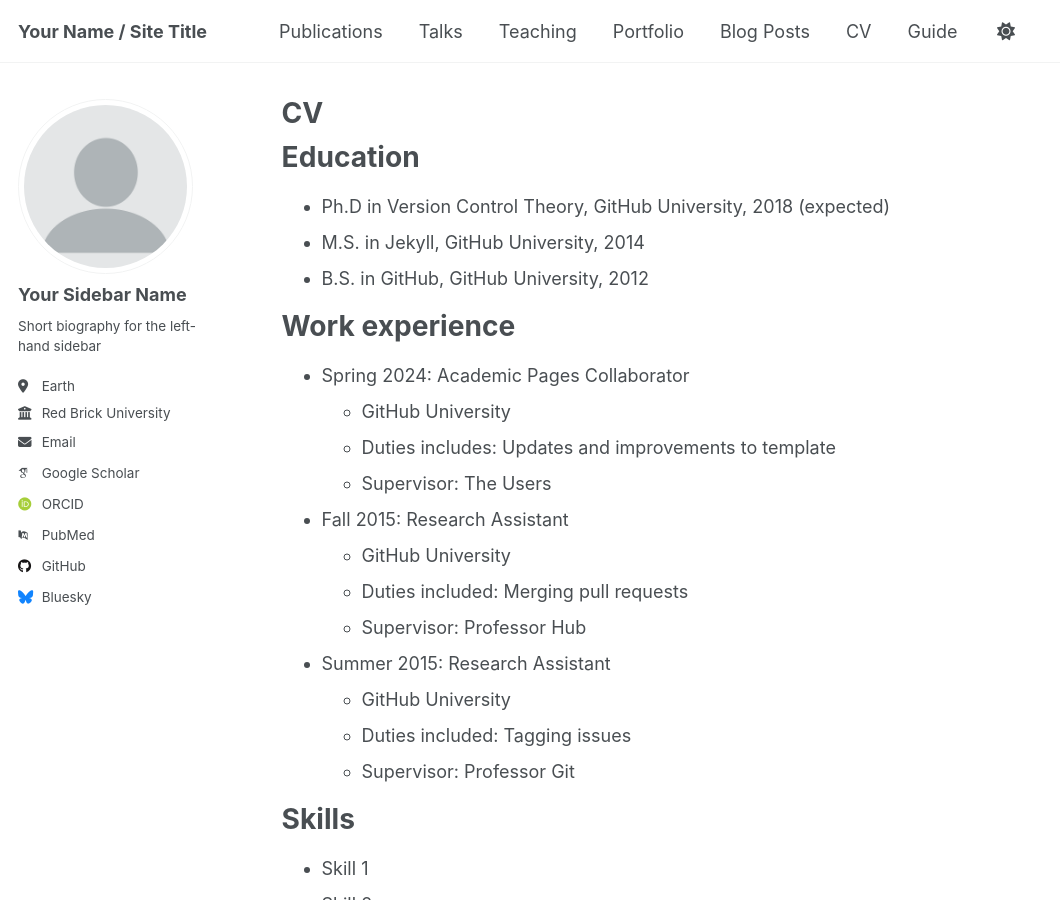
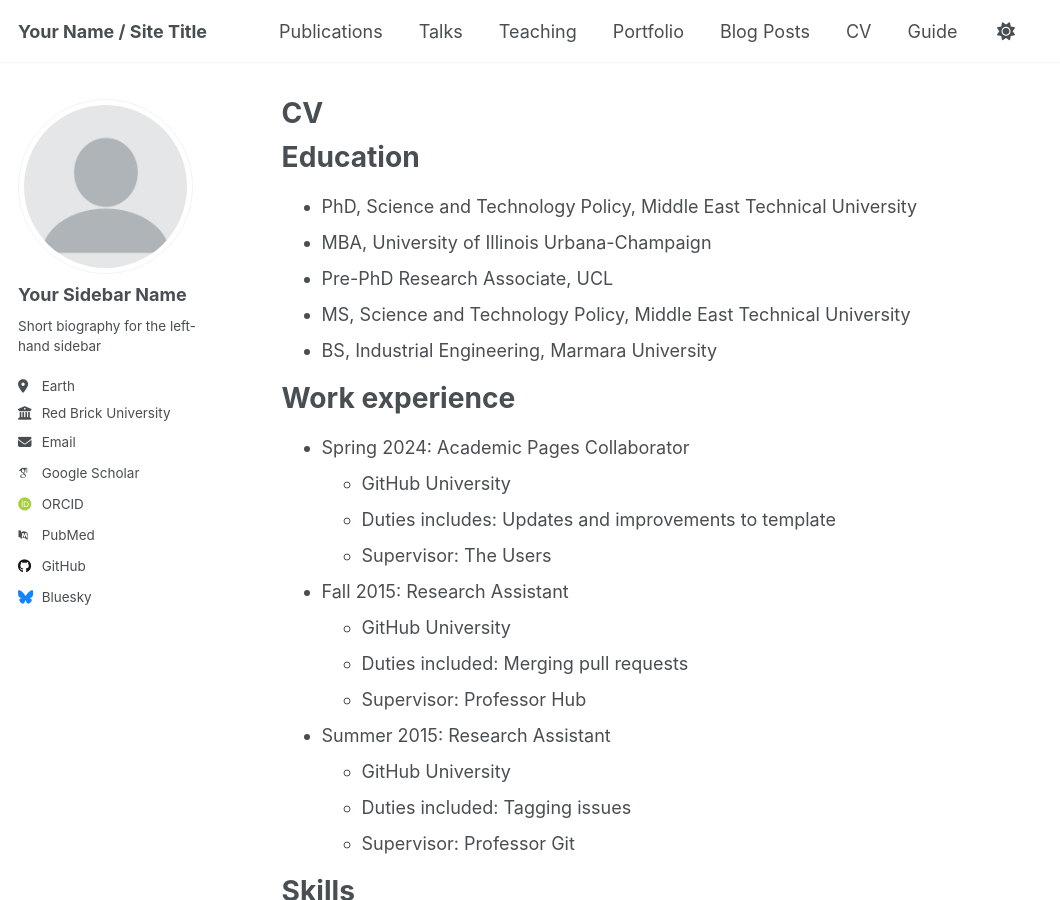
Before and after one commit to Okan-Kara/Okan-Kara, a Jekyll site: the page built from _pages/cv.md, in a window 1280 px wide and 900 px high. Shown: the whole window, without its empty margins (0-1060 px from the left). Built offline with Jekyll 4.4.1, drawn with Linux system fonts in a browser that asks for light colours; some web fonts are replaced.

Commit message:
Update cv.md

```diff
--- a/_pages/cv.md
+++ b/_pages/cv.md
@@ -11,9 +11,11 @@ redirect_from:
 
 Education
 ======
-* Ph.D in Version Control Theory, GitHub University, 2018 (expected)
-* M.S. in Jekyll, GitHub University, 2014
-* B.S. in GitHub, GitHub University, 2012
+* PhD, Science and Technology Policy, Middle East Technical University
+* MBA, University of Illinois Urbana-Champaign
+* Pre-PhD Research Associate, UCL
+* MS, Science and Technology Policy, Middle East Technical University
+* BS, Industrial Engineering, Marmara University
 
 Work experience
 ======
```
